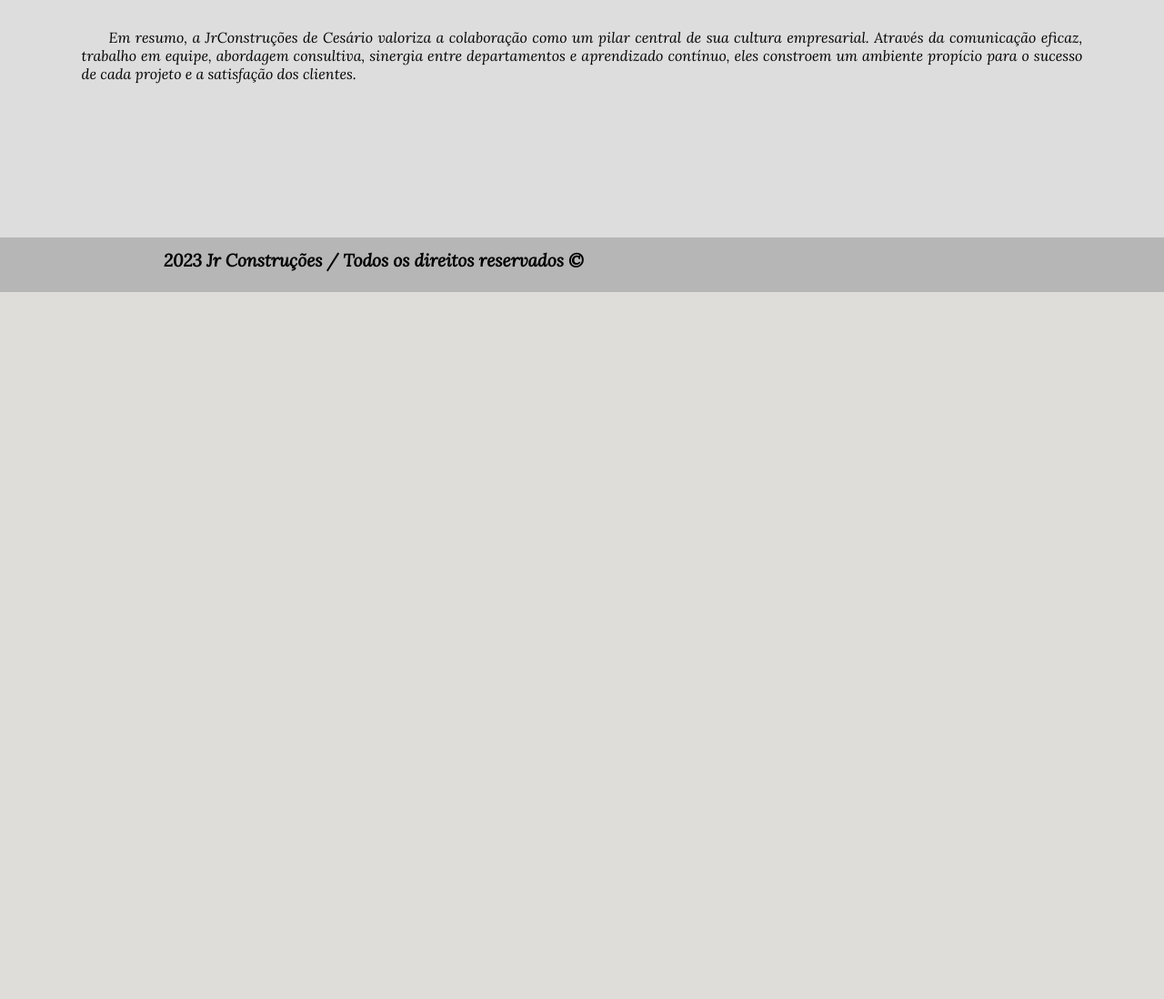
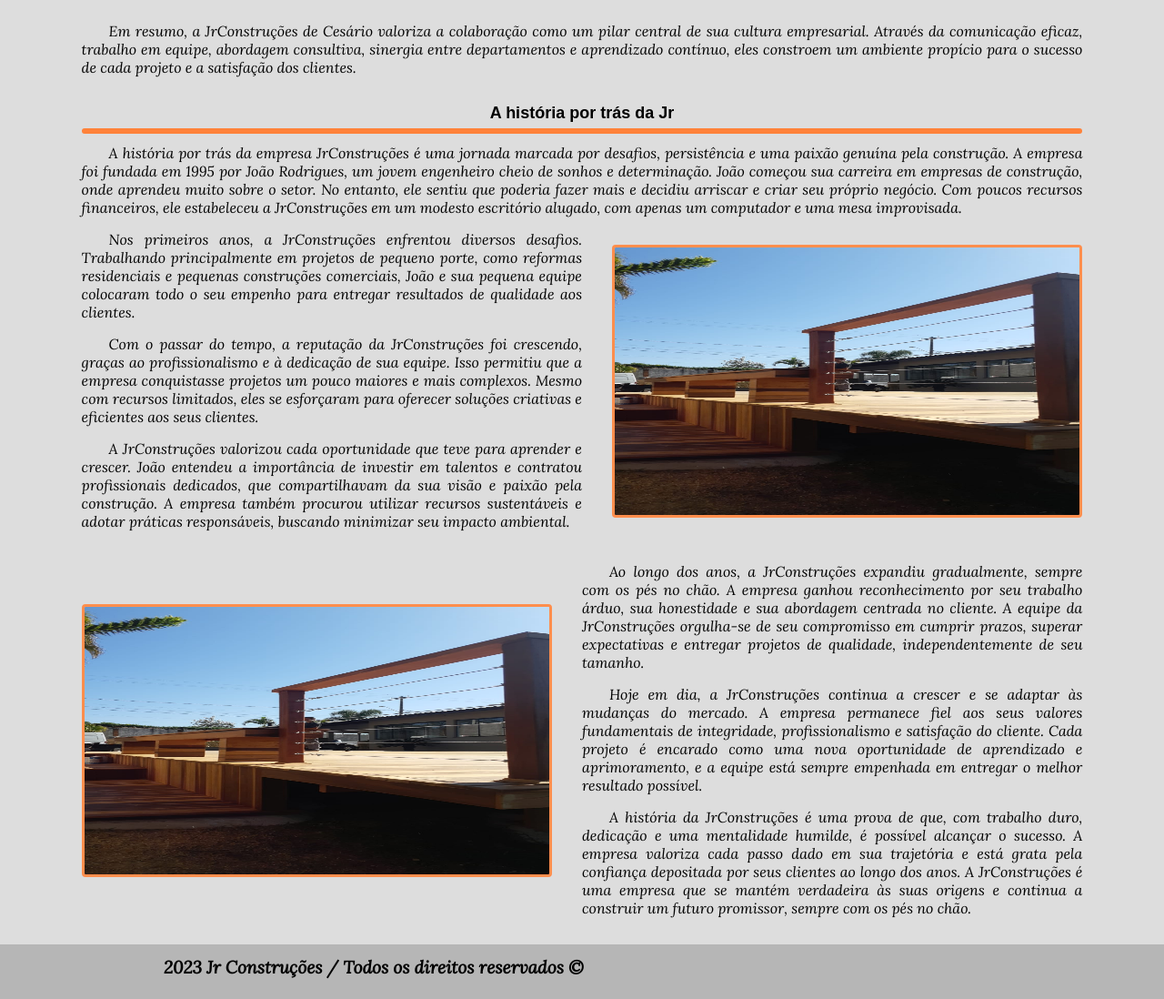
Before and after one commit to gabipereira0614/JR_codespace, a CodeIgniter 4 app: template app/Views/empresa.php in a window 1280 px wide. Shown: the part 1720-2818 px from the top of the page at 91% size. Before the commit the page ends 2041 px from the top, so only its background shows below. Run offline with PHP 8.4 and a stand-in for CodeIgniter, Linux system fonts and the light colour scheme; the template is opened without the code that fills it, so the values that code supplies are empty; some libraries are stand-ins or nearby versions; some web fonts are replaced.

Commit message:
Empresa ficando resposiva

```diff
--- a/app/Views/empresa.php
+++ b/app/Views/empresa.php
@@ -83,15 +83,68 @@
             </div>
         </div>
     </div>
-</div>
-<div class="conteudo-central">
+    <br>
     <p>
         Em resumo, a JrConstruções de Cesário valoriza a colaboração como um pilar central de sua cultura empresarial. Através da
         comunicação eficaz, trabalho em equipe, abordagem consultiva, sinergia entre departamentos e aprendizado contínuo, eles
         constroem um ambiente propício para o sucesso de cada projeto e a satisfação dos clientes.
     </p>
 </div>
+<div class="conteudo-inferior">
+    <h3>A história por trás da Jr</h3>
+    <div class="divisoria"></div>
+    <p>
+        A história por trás da empresa JrConstruções é uma jornada marcada por desafios, persistência e uma paixão genuína pela
+        construção. A empresa foi fundada em 1995 por João Rodrigues, um jovem engenheiro cheio de sonhos e determinação.
+        João começou sua carreira em empresas de construção, onde aprendeu muito sobre o setor. No entanto, ele sentiu que poderia fazer
+        mais e decidiu arriscar e criar seu próprio negócio. Com poucos recursos financeiros, ele estabeleceu a JrConstruções em um
+        modesto escritório alugado, com apenas um computador e uma mesa improvisada.
+    </p>
+    <div class="campo-texto">
+        <p>
+            Nos primeiros anos, a JrConstruções enfrentou diversos desafios. Trabalhando principalmente em projetos de pequeno porte,
+            como reformas residenciais e pequenas construções comerciais, João e sua pequena equipe colocaram todo o seu empenho para
+            entregar resultados de qualidade aos clientes.
+        </p>
+        <p>
+            Com o passar do tempo, a reputação da JrConstruções foi crescendo, graças ao profissionalismo e à dedicação de sua equipe.
+            Isso permitiu que a empresa conquistasse projetos um pouco maiores e mais complexos. Mesmo com recursos limitados, eles se
+            esforçaram para oferecer soluções criativas e eficientes aos seus clientes.
+        </p>
+        <p>
+            A JrConstruções valorizou cada oportunidade que teve para aprender e crescer. João entendeu a importância de investir em
+            talentos e contratou profissionais dedicados, que compartilhavam da sua visão e paixão pela construção. A empresa também
+            procurou utilizar recursos sustentáveis e adotar práticas responsáveis, buscando minimizar seu impacto ambiental.
+        </p>
+    </div>
+    <div class="imagem-conteudo">
+        <img src="../img/deck1.jpeg" class="imagem-empresa">
+    </div>
 
-<div class="conteudo-inferior"></div>
+</div>
+<div class="conteudo-inferior">
+    <div class="imagem-conteudo">
+        <img src="../img/deck1.jpeg" class="imagem-empresa">
+    </div>
+    <div class="campo-texto">
+        <p>
+            Ao longo dos anos, a JrConstruções expandiu gradualmente, sempre com os pés no chão. A empresa ganhou reconhecimento por seu
+            trabalho árduo, sua honestidade e sua abordagem centrada no cliente. A equipe da JrConstruções orgulha-se de seu compromisso
+            em cumprir prazos, superar expectativas e entregar projetos de qualidade, independentemente de seu tamanho.
+        </p>
+        <p>
+            Hoje em dia, a JrConstruções continua a crescer e se adaptar às mudanças do mercado. A empresa permanece fiel aos seus
+            valores fundamentais de integridade, profissionalismo e satisfação do cliente. Cada projeto é encarado como uma nova
+            oportunidade de aprendizado e aprimoramento, e a equipe está sempre empenhada em entregar o melhor resultado possível.
+        </p>
+        <p>
+            A história da JrConstruções é uma prova de que, com trabalho duro, dedicação e uma mentalidade humilde, é possível alcançar o
+            sucesso. A empresa valoriza cada passo dado em sua trajetória e está grata pela confiança depositada por seus clientes ao
+            longo dos anos. A JrConstruções é uma empresa que se mantém verdadeira às suas origens e continua a construir um futuro
+            promissor, sempre com os pés no chão.
+        </p>
+    </div>
+
+</div>
 
 <?= $this->endSection() ?>
--- a/app/Views/home.php
+++ b/app/Views/home.php
@@ -30,7 +30,7 @@
             <div class="card-servico">
                 <img src="../img/construcao.jpeg" alt="" class="imagem-card">
                 <div class="conteudo">
-                    <h3><a href="./portifolio" class="link-h3">Construção Civil</a></h3>
+                    <h3>Construção Civil</h3>
                     <p class="texto-descricao">
                         A nossa empresa de construção civil é especializada em projetar, construir e renovar estruturas físicas.
                         Desde o planejamento inicial até a conclusão da obra, garantimos qualidade e segurança em todas as etapas do processo.
@@ -40,7 +40,7 @@
             <div class="card-servico">
                 <img src="../img/pergolado_reduzido.jpeg" alt="" class="imagem-card">
                 <div class="conteudo">
-                    <h3><a href="./produtos" class="link-h3">Carpintaria</a></h3>
+                    <h3>Carpintaria</h3>
                     <p class="texto-descricao">
                         A nossa empresa é especializada em trabalhos em madeira,
                         oferecendo serviços de alta qualidade para atender às necessidades dos clientes.
@@ -52,7 +52,7 @@
             <div class="card-servico">
                 <img src="../img/maridoAluguel.jpg" alt="" class="imagem-card">
                 <div class="conteudo">
-                    <h3><a href="./contato" class="link-h3">Marido de Aluguel</a></h3>
+                    <h3>Marido de Aluguel</h3>
                     <p class="texto-descricao">
                         Nossa empresa oferece serviços versáteis e práticos para resolver problemas domésticos.
                         Nossos profissionais especializados estão prontos para ajudar em uma variedade de tarefas,
--- a/public/styles/empresa.css
+++ b/public/styles/empresa.css
@@ -21,6 +21,14 @@ h3{
     border:#ff823a solid;
     border-radius: 4px;
     margin: 6px 0 6px 0;
+}
+p{
+    font-family: 'Lora', 'Arial';
+    font-size: medium;
+    text-align: justify;
+    text-indent: 30px;
+    padding-bottom: 10px;
+    margin-top: 5px;
 }
 
 /* Conteúdo Superior */
@@ -66,14 +74,6 @@ h3{
     text-align: center;
 }
 
-p{
-    font-family: 'Lora', 'Arial';
-    font-size: medium;
-    text-align: justify;
-    text-indent: 30px;
-    padding-bottom: 10px;
-}
-
 .imagem-conteudo{
     width: 47%;
 }
@@ -100,8 +100,35 @@ p{
     font-size: 22px;
 }
 
+.conteudo-inferior{
+    display: flex;
+    flex-wrap: wrap;
+    flex-direction: row;
+    margin: 0 7vw 20px 7vw;
+    gap: 3%;
+}
+
 @media screen and (max-width: 550px){
+    .titulo-superior{
+        font-size: 45px;
+    }
 
+    .conteudo-central{
+        flex-direction: column;
+        gap: 10px;
+    }
+
+    .campo-texto{
+        width: 100%;
+    }
+
+    .imagem-conteudo{
+        width: 100%;
+    }
+
+    .imagem-empresa{
+        height: 220px;
+    }
 }
 
 /* Tela média */
```
